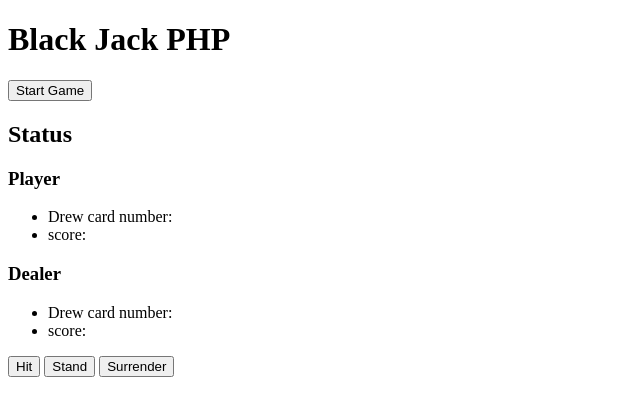
After one commit to KasraTabrizi/PHP-oop-blackjackgame, a PHP site: page /home.php in a window 1280 px wide. The commit adds this page. Shown: the top 416 px of the page, without its empty margins (0-640 px from the left). Run offline with PHP 8.4, Linux system fonts and the light colour scheme.

Commit message:
changed html files to php extension

```diff
--- a/blackjack.php
+++ b/blackjack.php
@@ -3,7 +3,7 @@
     class Blackjack{
 
         //properties
-        $score = 0;
+        $score;
 
         //methods
         function Hit(){
--- /dev/null
+++ b/home.php
@@ -0,0 +1,44 @@
+<!DOCTYPE html>
+<html lang="en">
+
+<head>
+    <meta charset="UTF-8">
+    <meta name="viewport" content="width=device-width, initial-scale=1.0">
+    <meta http-equiv="X-UA-Compatible" content="ie=edge">
+    <title>Document</title>
+</head>
+
+<body>
+    <div id="wrapper">
+        <h1>Black Jack PHP</h1>
+        <form action="game.html" method="GET">
+            <input type="submit" value="Start Game" name="startGame">
+        </form>
+        <h2 id="status-game">Status</h2>
+        <div id="player-container">
+            <div class="player-box">
+                <h3>Player</h3>
+                <ul>
+                    <li>Drew card number: </li>
+                    <li>score: </li>
+                </ul>
+            </div>
+            <div class="player-box">
+                <h3>Dealer</h3>
+                <ul>
+                    <li>Drew card number: </li>
+                    <li>score: </li>
+                </ul>
+            </div>
+        </div>
+        <div id="buttons-container">
+            <form action="game.html" method="POST">
+                <input type="submit" value="Hit" name="hit">
+                <input type="submit" value="Stand" name="stand">
+                <input type="submit" value="Surrender" name="surrender">
+            </form>
+        </div>
+    </div>
+</body>
+
+</html>
```
Also changed, not shown: game.php (added, +12 -0 lines).
